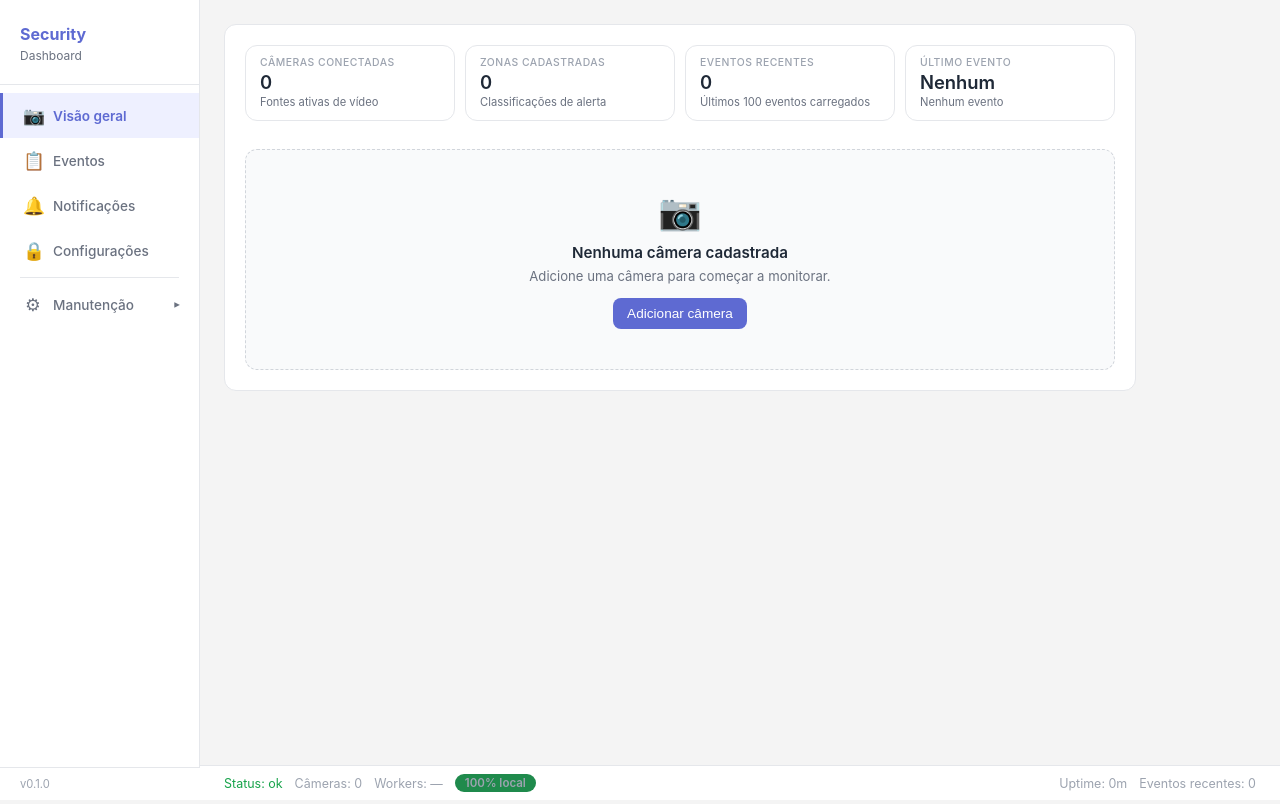
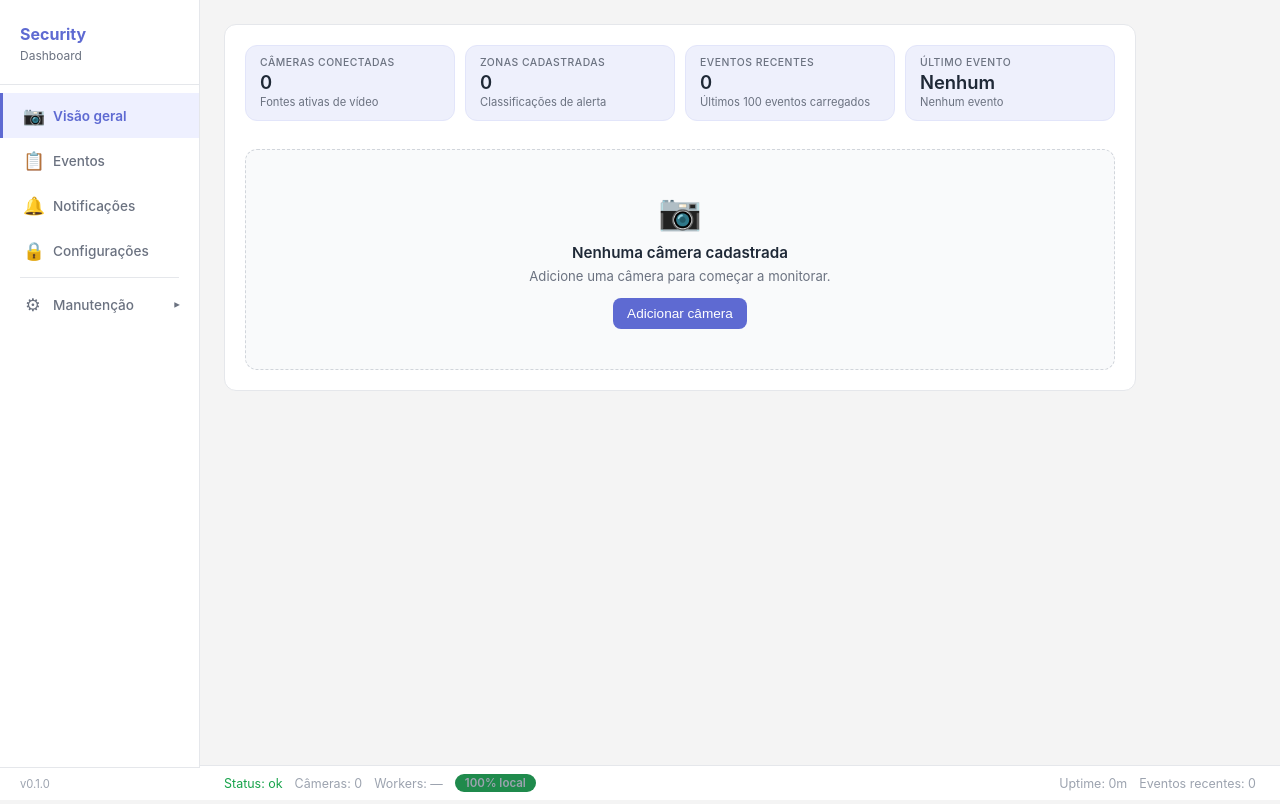
Before and after one commit to amarildolacerda/secur, a Flask app: page / in a window 1280 px wide. Run offline with Flask 3, Linux system fonts and the light colour scheme; data that the repository does not hold is empty; some libraries are stand-ins or nearby versions.

Commit message:
feat: pastel card backgrounds for emphasis

```diff
--- a/secur/static/style.css
+++ b/secur/static/style.css
@@ -6,6 +6,8 @@
   --bg: #f4f4f4;
   --surface: #ffffff;
   --surface-2: #f9fafb;
+  --card-bg: #eef0fc;
+  --card-border: #e2e5fa;
   --text: #1f2937;
   --muted: #6b7280;
   --muted-subtle: #9ca3af;
@@ -275,8 +277,8 @@ body {
 }
 
 .card {
-  background: var(--surface);
-  border: 1px solid var(--border);
+  background: var(--card-bg);
+  border: 1px solid var(--card-border);
   border-radius: var(--radius);
   padding: 16px;
 }
@@ -286,7 +288,7 @@ body {
   text-transform: uppercase;
   letter-spacing: 0.4px;
   font-weight: 500;
-  color: var(--muted-subtle);
+  color: var(--muted);
 }
 
 .summary-value {
```
